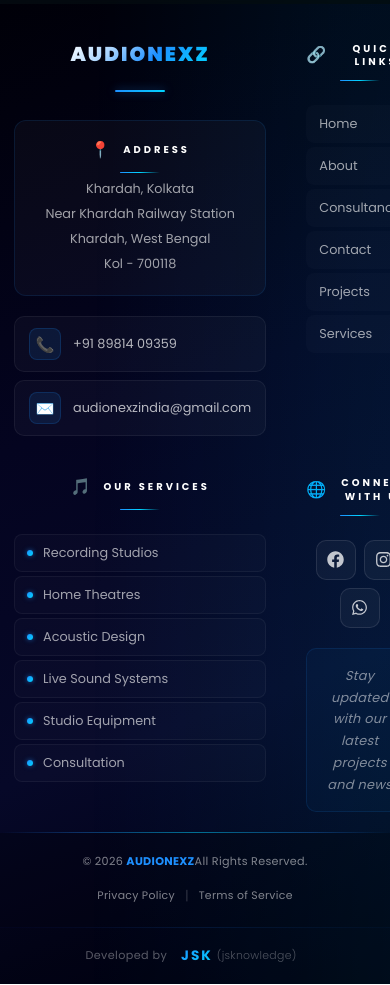
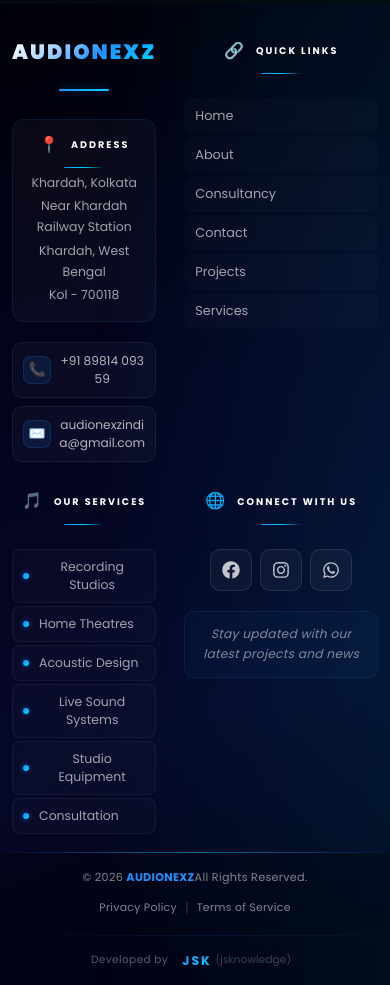
Before and after one commit to Shubhamzio/audionexz-cicd, a React (Vite) app: page /contact in a window 390 px wide. Shown: the part 5760-6745 px from the top of the page. Built offline with nearby package versions, Linux system fonts and the light colour scheme.

Commit message:
Commit for the main function

```diff
--- a/index.html
+++ b/index.html
@@ -2,7 +2,7 @@
 <html lang="en">
   <head>
     <meta charset="UTF-8" />
-    <link rel="icon" type="image" href="/Logo_2.png" />
+    <link rel="icon" type="image" href="/svg_logo.png" />
     <meta name="viewport" content="width=device-width, initial-scale=1.0" />
     <title>Audionexz</title>
   </head>
--- a/src/components/Footer/Footer.css
+++ b/src/components/Footer/Footer.css
@@ -1445,3 +1445,255 @@ footer.anxFooterMain .anxFooterMain__developerBadgeText {
     transition: none !important;
   }
 }
+
+/* ================================================================
+   GALAXY S24 & SIMILAR (360px - 412px) - TARGETED FIX
+================================================================ */
+@media screen and (max-width: 412px) {
+
+  /* Wrapper spacing */
+  footer.anxFooterMain .anxFooterMain__wrapper {
+    padding-top: 36px !important;
+    padding-bottom: 18px !important;
+    padding-left: 12px !important;
+    padding-right: 12px !important;
+  }
+
+  footer.anxFooterMain .anxFooterMain__bottomContent,
+  footer.anxFooterMain .anxFooterMain__developerContent {
+    padding-left: 12px !important;
+    padding-right: 12px !important;
+  }
+
+  /* Container - single column, tighter gap */
+  footer.anxFooterMain .anxFooterMain__container {
+    grid-template-columns: 1fr !important;
+    gap: 28px !important;
+    text-align: center !important;
+  }
+
+  /* Logo */
+  footer.anxFooterMain .anxFooterMain__logo {
+    font-size: 1.3rem !important;
+    letter-spacing: 2px !important;
+  }
+
+  /* Heading */
+  footer.anxFooterMain .anxFooterMain__heading {
+    font-size: 0.6rem !important;
+    letter-spacing: 2px !important;
+    justify-content: center !important;
+  }
+
+  /* Address block - full width, smaller text */
+  footer.anxFooterMain .anxFooterMain__addressBlock {
+    width: 100% !important;
+    padding: 14px !important;
+    box-sizing: border-box !important;
+  }
+
+  footer.anxFooterMain .anxFooterMain__addressLine {
+    font-size: 0.78rem !important;
+    line-height: 1.7 !important;
+  }
+
+  /* Contact items - full width */
+  footer.anxFooterMain .anxFooterMain__contactBlock {
+    width: 100% !important;
+  }
+
+  footer.anxFooterMain .anxFooterMain__contactItem {
+    padding: 9px 10px !important;
+    gap: 8px !important;
+    width: 100% !important;
+    box-sizing: border-box !important;
+  }
+
+  footer.anxFooterMain .anxFooterMain__contactIcon {
+    width: 28px !important;
+    height: 28px !important;
+    font-size: 0.85rem !important;
+    flex-shrink: 0 !important;
+  }
+
+  footer.anxFooterMain .anxFooterMain__contactLink {
+    font-size: 0.76rem !important;
+    word-break: break-all !important;
+    /* ✅ Prevents email overflow */
+  }
+
+  /* Nav links - full width */
+  footer.anxFooterMain .anxFooterMain__linksList {
+    width: 100% !important;
+    gap: 3px !important;
+  }
+
+  footer.anxFooterMain .anxFooterMain__navLink {
+    padding: 8px 10px !important;
+    font-size: 0.82rem !important;
+    justify-content: flex-start !important;
+  }
+
+  footer.anxFooterMain .anxFooterMain__navLinkArrow {
+    display: none !important;
+  }
+
+  /* Services list - full width */
+  footer.anxFooterMain .anxFooterMain__servicesList {
+    width: 100% !important;
+    gap: 3px !important;
+  }
+
+  footer.anxFooterMain .anxFooterMain__servicesItem {
+    font-size: 0.78rem !important;
+    padding: 8px 10px !important;
+    justify-content: flex-start !important;
+  }
+
+  /* Social icons */
+  footer.anxFooterMain .anxFooterMain__socialBlock {
+    justify-content: center !important;
+    gap: 8px !important;
+  }
+
+  footer.anxFooterMain .anxFooterMain__socialLink {
+    width: 42px !important;
+    height: 42px !important;
+    border-radius: 10px !important;
+  }
+
+  footer.anxFooterMain .anxFooterMain__socialIconWrapper svg {
+    width: 18px !important;
+    height: 18px !important;
+  }
+
+  /* Newsletter */
+  footer.anxFooterMain .anxFooterMain__newsletter {
+    width: 100% !important;
+    padding: 12px 14px !important;
+    box-sizing: border-box !important;
+    text-align: center !important;
+  }
+
+  footer.anxFooterMain .anxFooterMain__newsletterText {
+    font-size: 0.76rem !important;
+  }
+
+  /* Bottom bar */
+  footer.anxFooterMain .anxFooterMain__bottomContent {
+    flex-direction: column !important;
+    gap: 10px !important;
+    text-align: center !important;
+    padding-top: 16px !important;
+    padding-bottom: 16px !important;
+  }
+
+  footer.anxFooterMain .anxFooterMain__copyright {
+    font-size: 0.7rem !important;
+    text-align: center !important;
+  }
+
+  footer.anxFooterMain .anxFooterMain__bottomLinks {
+    flex-wrap: wrap !important;
+    justify-content: center !important;
+    gap: 8px !important;
+  }
+
+  footer.anxFooterMain .anxFooterMain__bottomLink {
+    font-size: 0.68rem !important;
+  }
+
+  /* Developer section */
+  footer.anxFooterMain .anxFooterMain__developerContent {
+    flex-direction: column !important;
+    gap: 4px !important;
+    text-align: center !important;
+    padding-top: 12px !important;
+    padding-bottom: 12px !important;
+  }
+
+  footer.anxFooterMain .anxFooterMain__developerText {
+    font-size: 0.66rem !important;
+    text-align: center !important;
+    flex-wrap: wrap !important;
+    justify-content: center !important;
+  }
+
+  footer.anxFooterMain .anxFooterMain__developerBrand {
+    font-size: 0.78rem !important;
+  }
+
+  footer.anxFooterMain .anxFooterMain__developerFull {
+    font-size: 0.64rem !important;
+  }
+}
+
+/* ================================================================
+   VERY SMALL DEVICES (below 360px - Galaxy A series, older phones)
+================================================================ */
+@media screen and (max-width: 360px) {
+
+  footer.anxFooterMain .anxFooterMain__wrapper {
+    padding-top: 30px !important;
+    padding-bottom: 16px !important;
+    padding-left: 10px !important;
+    padding-right: 10px !important;
+  }
+
+  footer.anxFooterMain .anxFooterMain__bottomContent,
+  footer.anxFooterMain .anxFooterMain__developerContent {
+    padding-left: 10px !important;
+    padding-right: 10px !important;
+  }
+
+  footer.anxFooterMain .anxFooterMain__logo {
+    font-size: 1.15rem !important;
+    letter-spacing: 1.5px !important;
+  }
+
+  footer.anxFooterMain .anxFooterMain__container {
+    gap: 24px !important;
+  }
+
+  footer.anxFooterMain .anxFooterMain__heading {
+    font-size: 0.58rem !important;
+    letter-spacing: 1.5px !important;
+  }
+
+  footer.anxFooterMain .anxFooterMain__addressLine,
+  footer.anxFooterMain .anxFooterMain__contactLink,
+  footer.anxFooterMain .anxFooterMain__navLinkText,
+  footer.anxFooterMain .anxFooterMain__servicesItem,
+  footer.anxFooterMain .anxFooterMain__newsletterText {
+    font-size: 0.72rem !important;
+  }
+
+  footer.anxFooterMain .anxFooterMain__contactItem {
+    padding: 7px 8px !important;
+  }
+
+  footer.anxFooterMain .anxFooterMain__contactIcon {
+    width: 26px !important;
+    height: 26px !important;
+    font-size: 0.8rem !important;
+  }
+
+  footer.anxFooterMain .anxFooterMain__socialLink {
+    width: 38px !important;
+    height: 38px !important;
+  }
+
+  footer.anxFooterMain .anxFooterMain__socialIconWrapper svg {
+    width: 16px !important;
+    height: 16px !important;
+  }
+
+  footer.anxFooterMain .anxFooterMain__copyright,
+  footer.anxFooterMain .anxFooterMain__developerText {
+    font-size: 0.62rem !important;
+  }
+
+  footer.anxFooterMain .anxFooterMain__bottomLink {
+    font-size: 0.62rem !important;
+  }
+}
```
Also changed, not shown: public/assets/Logo_for_AN.svg (added), public/assets/svg_logo.png (added).
